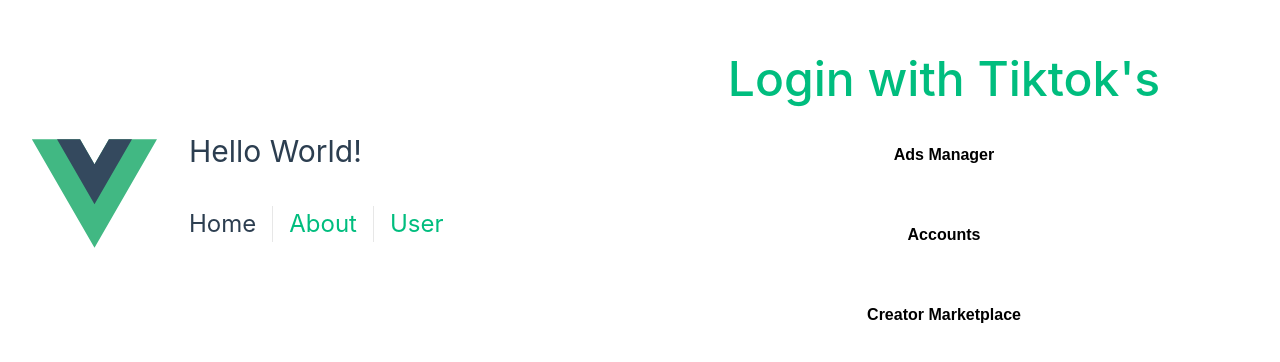
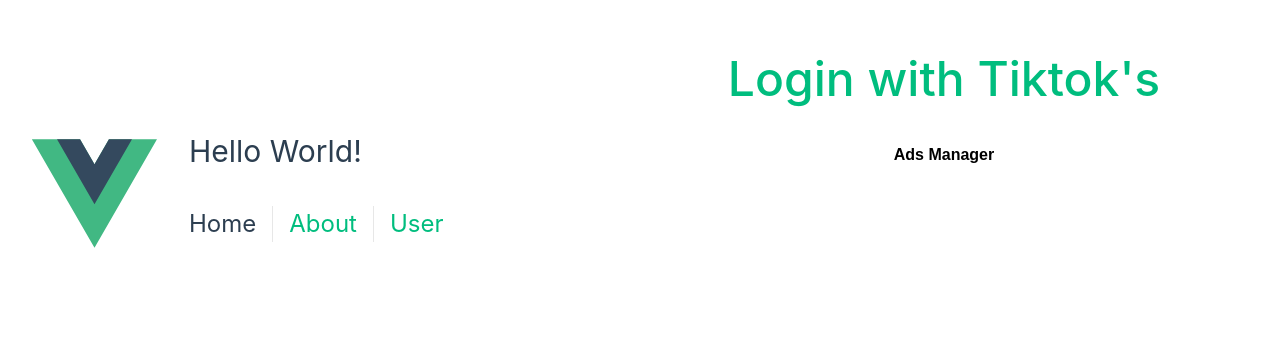
Before and after one commit to Babadzhanov/vue-tiktok-login, a Vue app: page / in a window 1280 px wide. Shown: the part 206-568 px from the top of the page. Built offline with nearby package versions, Linux system fonts and the light colour scheme.

Commit message:
remove unused

```diff
--- a/src/components/Home.vue
+++ b/src/components/Home.vue
@@ -61,14 +61,6 @@
     <data v-else class="button-container">
       <button class="button-login" @click="loginWithTikTok">
         Ads Manager
-        <!-- <img alt="Tiktok login button" class="logo" src="@/assets/button.svg" /> -->
-      </button>
-      <button class="button-login" @click="loginWithTikTok">
-        Accounts
-        <!-- <img alt="Tiktok login button" class="logo" src="@/assets/button.svg" /> -->
-      </button>
-      <button class="button-login" @click="loginWithTikTok">
-        Creator Marketplace
         <!-- <img alt="Tiktok login button" class="logo" src="@/assets/button.svg" /> -->
       </button>
     </data>
```
